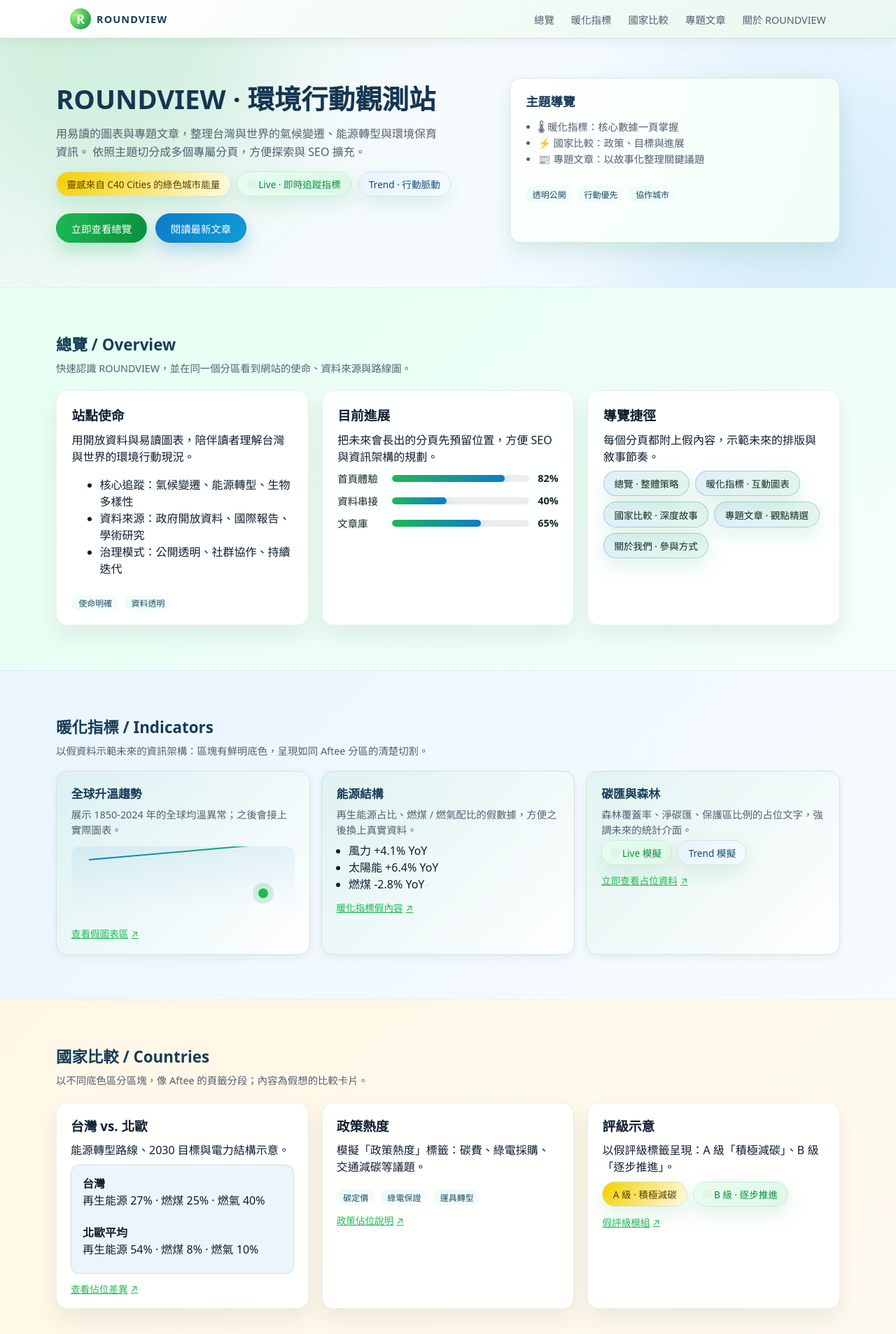
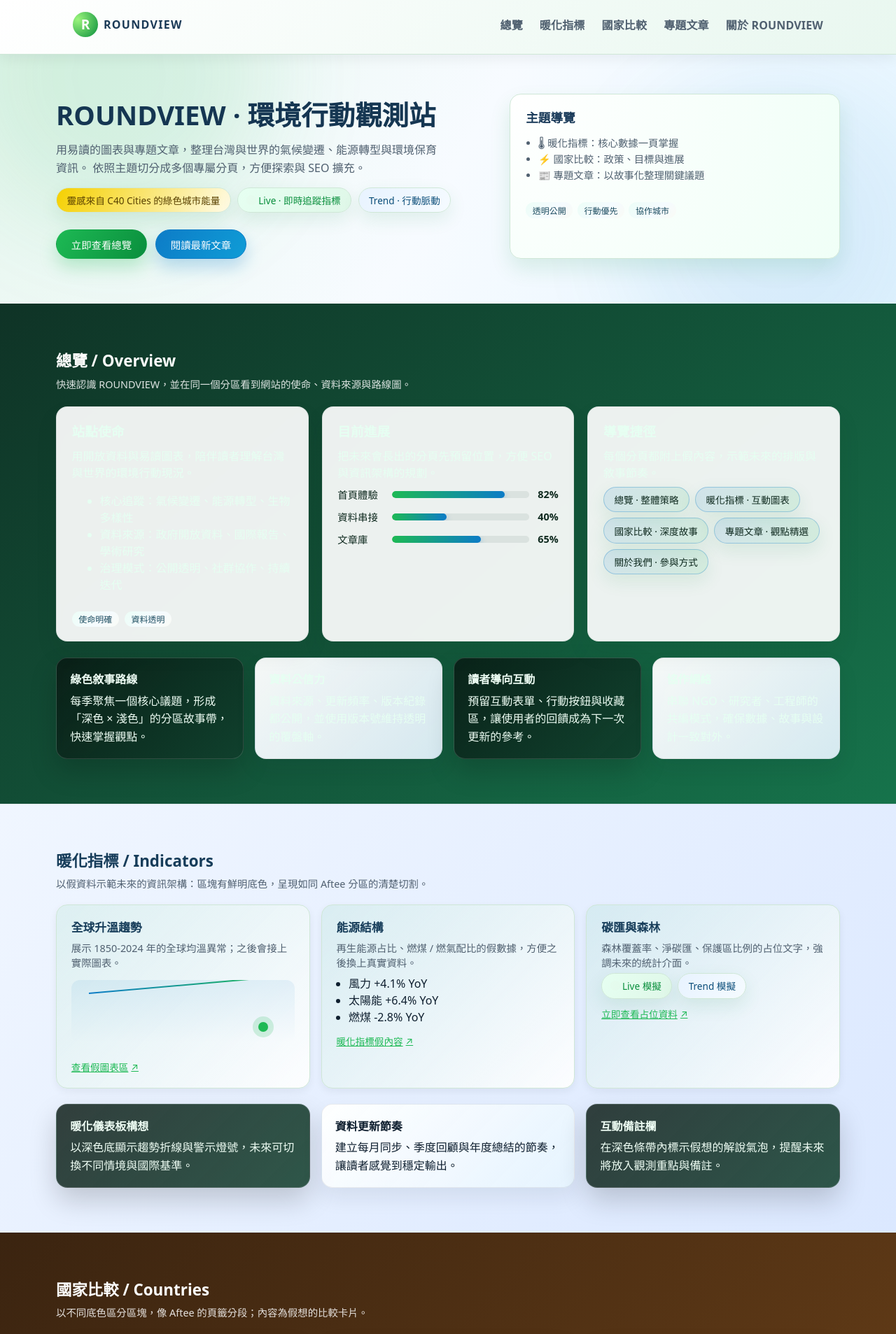
Before and after one commit to thomas0117/roundview, a Next.js app: page / in a window 1280 px wide. Shown: the top 1907 px of the page at 70% size. Built offline with nearby package versions, Linux system fonts and the light colour scheme.

Commit message:
Enhance homepage contrast and header sizing

```diff
--- a/app/globals.css
+++ b/app/globals.css
@@ -59,12 +59,13 @@
   background: linear-gradient(135deg, rgba(255, 255, 255, 0.98), rgba(232, 247, 239, 0.98));
   border-bottom: 1px solid var(--border-subtle);
   box-shadow: 0 6px 18px rgba(15, 23, 42, 0.06);
+  min-height: 78px;
 }
 
 .nav-inner {
   max-width: 1120px;
   margin: 0 auto;
-  padding: 0.75rem 1.25rem;
+  padding: 1.05rem 1.5rem;
   display: flex;
   align-items: center;
   justify-content: space-between;
@@ -81,19 +82,19 @@
   display: inline-flex;
   align-items: center;
   justify-content: center;
-  width: 30px;
-  height: 30px;
+  width: 36px;
+  height: 36px;
   border-radius: 999px;
   background: radial-gradient(circle at 20% 30%, #9bf57c, #0a8f3d);
-  font-size: 1.1rem;
-  font-weight: 700;
+  font-size: 1.2rem;
+  font-weight: 800;
   color: #ffffff;
 }
 
 .logo-text {
-  font-weight: 700;
+  font-weight: 800;
   letter-spacing: 0.08em;
-  font-size: 0.9rem;
+  font-size: 1rem;
   color: #1b3a57;
 }
 
@@ -108,14 +109,16 @@
   padding: 0;
   display: flex;
   gap: 1.5rem;
-  font-size: 0.9rem;
+  font-size: 1rem;
 }
 
 .nav-list a {
   color: var(--text-muted);
   text-decoration: none;
   position: relative;
-  padding-bottom: 0.25rem;
+  padding-bottom: 0.35rem;
+  font-weight: 700;
+  letter-spacing: 0.01em;
   transition: color 0.2s ease;
 }
 
@@ -396,24 +399,26 @@
 }
 
 .section-band-forest {
-  background: linear-gradient(135deg, #e6fff1, #f4fffb);
+  background: linear-gradient(140deg, #0f3326, #16734b);
+  color: #e6fff2;
 }
 
 .section-band-sky {
-  background: linear-gradient(135deg, #eaf5ff, #f8fbff);
+  background: linear-gradient(135deg, #f0f6ff, #dbe8ff);
 }
 
 .section-band-cream {
-  background: linear-gradient(135deg, #fff7e6, #fffaf0);
+  background: linear-gradient(135deg, #3b2410, #6a4018);
+  color: #fff3e0;
 }
 
 .section-band-night {
-  background: linear-gradient(160deg, #0d1b2b, #0a2d3f);
+  background: linear-gradient(160deg, #0b1a2b, #0a3247);
   color: #e7f6ff;
 }
 
 .section-band-ice {
-  background: linear-gradient(135deg, #f0f6ff, #faffff);
+  background: linear-gradient(135deg, #f7fbff, #ebf9ff);
 }
 
 /* 區塊內容置中 */
@@ -441,6 +446,16 @@
 
 .section-band-night .section-header p {
   color: #cfe6ff;
+}
+
+.section-band-forest .section-header h2,
+.section-band-cream .section-header h2 {
+  color: #fdfdfc;
+}
+
+.section-band-forest .section-header p,
+.section-band-cream .section-header p {
+  color: rgba(255, 255, 255, 0.86);
 }
 
 @keyframes floatOrb {
@@ -540,6 +555,43 @@
 
 .band-card-compact {
   padding: 1.1rem 1.25rem;
+}
+
+.contrast-panels {
+  margin-top: 1.4rem;
+  display: grid;
+  grid-template-columns: repeat(auto-fit, minmax(240px, 1fr));
+  gap: 1rem;
+}
+
+.contrast-card {
+  border-radius: 1rem;
+  padding: 1.1rem 1.2rem;
+  border: 1px solid rgba(15, 23, 42, 0.08);
+  box-shadow: 0 14px 30px rgba(15, 23, 42, 0.08);
+  backdrop-filter: blur(4px);
+}
+
+.contrast-card.light {
+  background: linear-gradient(135deg, rgba(255, 255, 255, 0.96), rgba(230, 244, 255, 0.92));
+}
+
+.contrast-card.dark {
+  background: linear-gradient(135deg, rgba(8, 23, 18, 0.82), rgba(16, 61, 43, 0.86));
+  color: #eefdf4;
+  border-color: rgba(255, 255, 255, 0.15);
+  box-shadow: 0 18px 38px rgba(0, 0, 0, 0.18);
+}
+
+.contrast-card h4 {
+  margin: 0 0 0.45rem;
+  font-size: 1rem;
+}
+
+.contrast-card p {
+  margin: 0;
+  color: inherit;
+  line-height: 1.6;
 }
 
 .info-card-lively::after {
--- a/app/page.tsx
+++ b/app/page.tsx
@@ -114,6 +114,25 @@
               </div>
             </div>
           </div>
+
+          <div className="contrast-panels">
+            <div className="contrast-card dark">
+              <h4>綠色敘事路線</h4>
+              <p>每季聚焦一個核心議題，形成「深色 × 淺色」的分區故事帶，快速掌握觀點。</p>
+            </div>
+            <div className="contrast-card light">
+              <h4>資料公信力</h4>
+              <p>資料來源、更新頻率、版本紀錄都公開，並使用版本號維持透明的覆盤軸。</p>
+            </div>
+            <div className="contrast-card dark">
+              <h4>讀者導向互動</h4>
+              <p>預留互動表單、行動按鈕與收藏區，讓使用者的回饋成為下一次更新的參考。</p>
+            </div>
+            <div className="contrast-card light">
+              <h4>協作網絡</h4>
+              <p>串聯 NGO、研究者、工程師的共編模式，確保數據、故事與設計一致對外。</p>
+            </div>
+          </div>
         </div>
       </section>
 
@@ -158,6 +177,21 @@
               <Link className="btn-link" href="/indicators#carbon">
                 立即查看占位資料
               </Link>
+            </div>
+          </div>
+
+          <div className="contrast-panels">
+            <div className="contrast-card dark">
+              <h4>暖化儀表板構想</h4>
+              <p>以深色底顯示趨勢折線與警示燈號，未來可切換不同情境與國際基準。</p>
+            </div>
+            <div className="contrast-card light">
+              <h4>資料更新節奏</h4>
+              <p>建立每月同步、季度回顧與年度總結的節奏，讓讀者感覺到穩定輸出。</p>
+            </div>
+            <div className="contrast-card dark">
+              <h4>互動備註欄</h4>
+              <p>在深色條帶內標示假想的解說氣泡，提醒未來將放入觀測重點與備註。</p>
             </div>
           </div>
         </div>
@@ -206,6 +240,21 @@
                 <span className="pill pill-live">B 級 · 逐步推進</span>
               </div>
               <Link className="btn-link" href="/countries#rating">假評級模組</Link>
+            </div>
+          </div>
+
+          <div className="contrast-panels">
+            <div className="contrast-card dark">
+              <h4>進展里程碑</h4>
+              <p>以深色卡片標記 2030、2040、2050 的假想節點，強化時間軸分段感。</p>
+            </div>
+            <div className="contrast-card light">
+              <h4>合作城市</h4>
+              <p>列出哥本哈根、雪梨、台北的示意成果，讓讀者感受到跨國網絡的比較。</p>
+            </div>
+            <div className="contrast-card dark">
+              <h4>政策焦點備忘</h4>
+              <p>深色條帶呈現「能源稅制」「工業減碳」「交通轉型」的假想提醒。</p>
             </div>
           </div>
         </div>
@@ -268,6 +317,21 @@
               </Link>
             </div>
           </div>
+
+          <div className="contrast-panels">
+            <div className="contrast-card dark">
+              <h4>ROUNDVIEW 的承諾</h4>
+              <p>每個季度公佈開發進度，並在深色區塊放上 QA、性能、安全的檢查清單。</p>
+            </div>
+            <div className="contrast-card light">
+              <h4>社群暖化</h4>
+              <p>用淺色底介紹讀者日與線上分享會，保持明亮、開放的參與氛圍。</p>
+            </div>
+            <div className="contrast-card dark">
+              <h4>未來規劃</h4>
+              <p>提醒會新增資料 API、訂閱通知與貢獻者致謝牆，先以假內容占位。</p>
+            </div>
+          </div>
         </div>
       </section>
     </>
```
